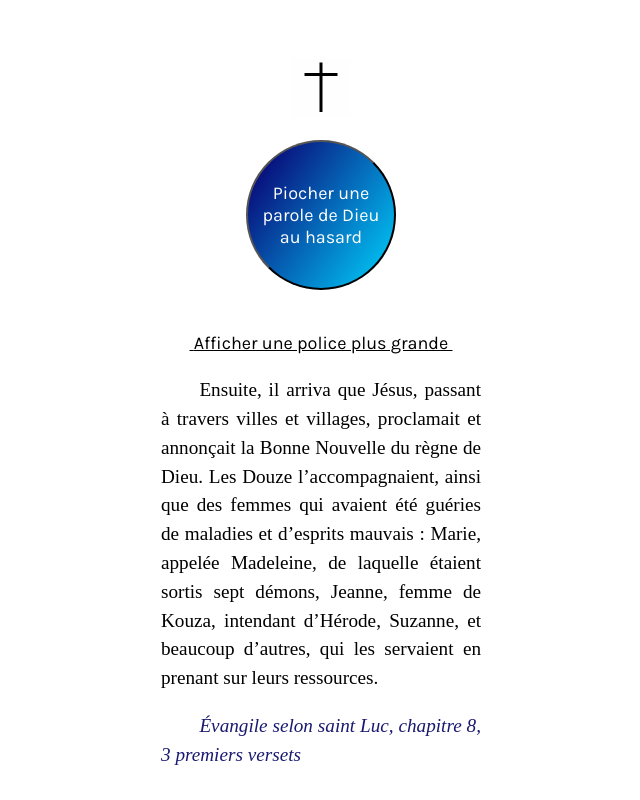
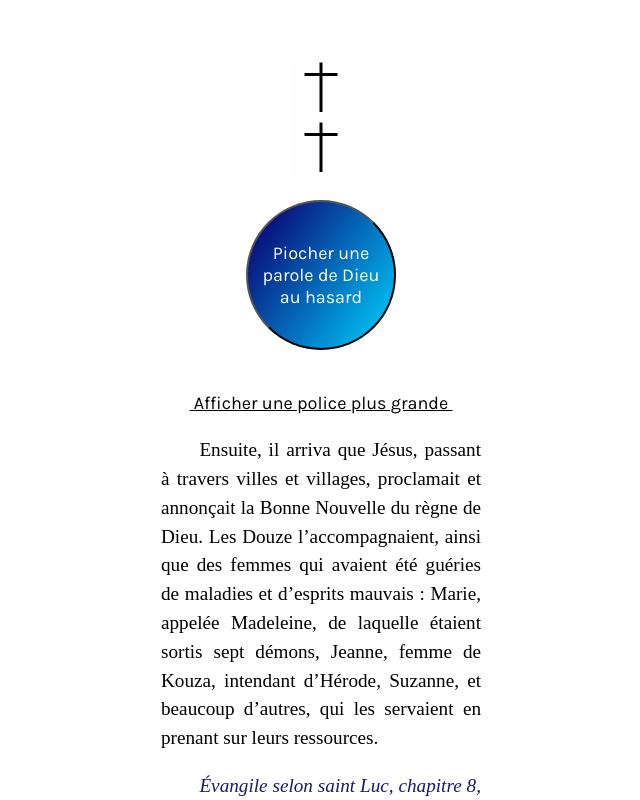
Before and after one commit to jmcob/uneparole.love, a Vue app: page / in a window 1280 px wide. Both pictures are taken after a click on the button "Piocher une parole de Dieu au hasard". Shown: the top 800 px of the page, without its empty margins (319-959 px from the left). Built offline with nearby package versions, Linux system fonts and the light colour scheme; no server answers; a web font is replaced by a local one.

Commit message:
commencement router

```diff
--- a/src/App.vue
+++ b/src/App.vue
@@ -1,65 +1,3 @@
 <template>
-  <div class="wrapper">
-    <div class="cadre">
-      <HeaderTitle :animation="this.animation" :loadWord="this.loadWord" />
-      <UneParole :wordClick="this.wordClick" :uneparole="this.uneparole" />
-      <br /><br />
-      <NavBar />
-    </div>
-  </div>
+  <router-view />
 </template>
-<script>
-import HeaderTitle from "./components/HeaderTitle.vue";
-import NavBar from "./components/NavBar.vue";
-import UneParole from "./components/UneParole.vue";
-import paroles from "./json/paroles.json";
-
-export default {
-  name: "app",
-  components: { HeaderTitle, NavBar, UneParole },
-  data() {
-    return {
-      paroles: paroles,
-      uneparole: {
-        parole: "",
-        ref: "",
-      },
-      tampon: {
-        parole: "",
-        ref: "",
-      },
-      aboutClick: false,
-      wordClick: false,
-      animation: true,
-    };
-  },
-  created() {
-    setTimeout(() => (this.animation = false), 700);
-  },
-  methods: {
-    GetRandomWord() {
-      const index = Math.random() * this.paroles.length;
-      const roundedIndex = Math.round(index);
-      if (roundedIndex > this.paroles.length) {
-        this.GetRandomWord();
-      }
-      const uneparole = this.paroles[roundedIndex];
-      return uneparole;
-    },
-    loadWord() {
-      this.tampon = this.uneparole;
-      this.wordClick = true;
-      this.animation = true;
-      setTimeout(() => (this.animation = false), 700);
-      this.uneparole = this.GetRandomWord();
-      while (this.uneparole === undefined) {
-        this.uneparole = this.GetRandomWord();
-      }
-      if (this.sameWord()) this.loadWord();
-    },
-    sameWord() {
-      if (this.uneparole === this.tampon) return true;
-    },
-  },
-};
-</script>
--- a/src/components/EvangileDuJour.vue
+++ b/src/components/EvangileDuJour.vue
@@ -18,9 +18,10 @@
 <script>
 import dayjs from "dayjs";
 import "dayjs/locale/fr";
+import axios from "axios";
 
 export default {
-  props: { desInfos: [] },
+  props: { desInfos: {} },
   data() {
     return {
       uneparole: [],
@@ -33,8 +34,7 @@ export default {
   methods: {
     getGospel() {
       this.api = "https://api.aelf.org/v1/messes/" + this.todayAPI + "/france";
-      const res = this.axios.get(this.api).then((res) => {
-        console.log(res.data.messes[0].lectures);
+      const res = axios.get(this.api).then((res) => {
         this.uneparole = res.data.messes[0].lectures;
         this.uneparole.forEach((lecture) => {
           if ((lecture.type = "evangile")) {
--- /dev/null
+++ b/src/components/HeaderCross.vue
@@ -0,0 +1,3 @@
+<template>
+  <img src="../assets/cross.svg" class="cross" alt="croix" />
+</template>
--- a/src/components/NavBar.vue
+++ b/src/components/NavBar.vue
@@ -53,6 +53,7 @@ import OfTheMonth from "./OfTheMonth.vue";
 import Informations from "./Informations.vue";
 import EvangileDuJour from "./EvangileDuJour.vue";
 import dayjs from "dayjs";
+import axios from "axios";
 
 export default {
   components: {
@@ -78,9 +79,8 @@ export default {
     async getInfos() {
       this.api =
         "https://api.aelf.org/v1/informations/" + this.today + "/france";
-      await this.axios.get(this.api).then((res) => {
+      await axios.get(this.api).then((res) => {
         this.desInfos = res.data.informations;
-        console.log(this.desInfos);
       });
     },
   },
--- a/src/main.js
+++ b/src/main.js
@@ -3,5 +3,6 @@ import "./style.scss";
 import App from "./App.vue";
 import axios from "axios";
 import VueAxios from "vue-axios";
+import router from "./router";
 
-createApp(App).use(VueAxios, axios).mount("#app");
+createApp(App).use(router, VueAxios, axios).mount("#app");
--- /dev/null
+++ b/src/router.js
@@ -0,0 +1,17 @@
+import { createRouter, createWebHistory } from "vue-router";
+import HomeView from "./views/HomeView.vue";
+import ContactView from "./views/ContactView.vue";
+
+export default createRouter({
+  history: createWebHistory(),
+  routes: [
+    {
+      path: "/",
+      component: HomeView,
+    },
+    {
+      path: "/contact",
+      component: ContactView,
+    },
+  ],
+});
--- /dev/null
+++ b/src/views/ContactView.vue
@@ -0,0 +1,7 @@
+<template>
+  <img src="../assets/cross.svg" class="cross" alt="croix" />
+</template>
+
+<script>
+import HeaderTitle from "../components/HeaderTitle.vue";
+</script>
--- /dev/null
+++ b/src/views/HomeView.vue
@@ -0,0 +1,68 @@
+<template>
+  <div class="wrapper">
+    <div class="cadre">
+      <HeaderCross />
+      <BlueButton :animation="this.animation" :loadWord="this.loadWord" />
+      <UneParole :wordClick="this.wordClick" :uneparole="this.uneparole" />
+      <br /><br />
+      <NavBar />
+    </div>
+  </div>
+</template>
+<script>
+import HeaderCross from "../components/HeaderCross.vue";
+
+import BlueButton from "../components/BlueButton.vue";
+import NavBar from "../components/NavBar.vue";
+import UneParole from "../components/UneParole.vue";
+import paroles from "../json/paroles.json";
+
+export default {
+  name: "app",
+  components: { HeaderCross, BlueButton, NavBar, UneParole },
+  data() {
+    return {
+      paroles: paroles,
+      uneparole: {
+        parole: "",
+        ref: "",
+      },
+      tampon: {
+        parole: "",
+        ref: "",
+      },
+      aboutClick: false,
+      wordClick: false,
+      animation: true,
+    };
+  },
+  created() {
+    setTimeout(() => (this.animation = false), 700);
+  },
+  methods: {
+    GetRandomWord() {
+      const index = Math.random() * this.paroles.length;
+      const roundedIndex = Math.round(index);
+      if (roundedIndex > this.paroles.length) {
+        this.GetRandomWord();
+      }
+      const uneparole = this.paroles[roundedIndex];
+      return uneparole;
+    },
+    loadWord() {
+      this.tampon = this.uneparole;
+      this.wordClick = true;
+      this.animation = true;
+      setTimeout(() => (this.animation = false), 700);
+      this.uneparole = this.GetRandomWord();
+      while (this.uneparole === undefined) {
+        this.uneparole = this.GetRandomWord();
+      }
+      if (this.sameWord()) this.loadWord();
+    },
+    sameWord() {
+      if (this.uneparole === this.tampon) return true;
+    },
+  },
+};
+</script>
```
Also changed, not shown: package.json (+4 -3 lines), src/components/BlueButton.vue (renamed from src/components/HeaderTitle.vue), 2 other files (tests, documents, lock files or other folders).
